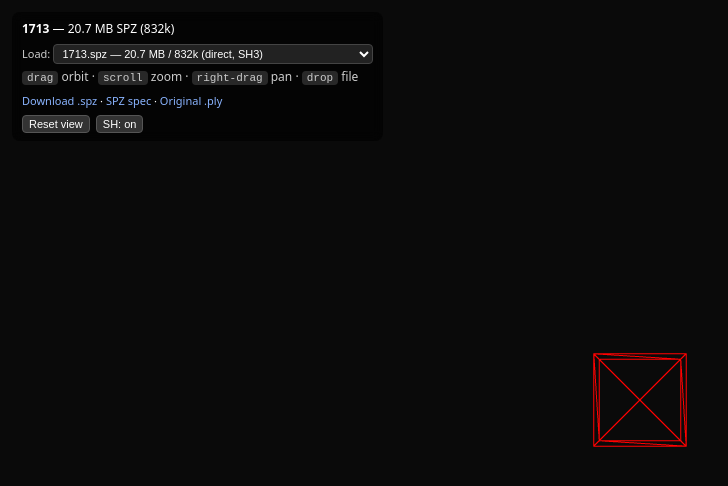
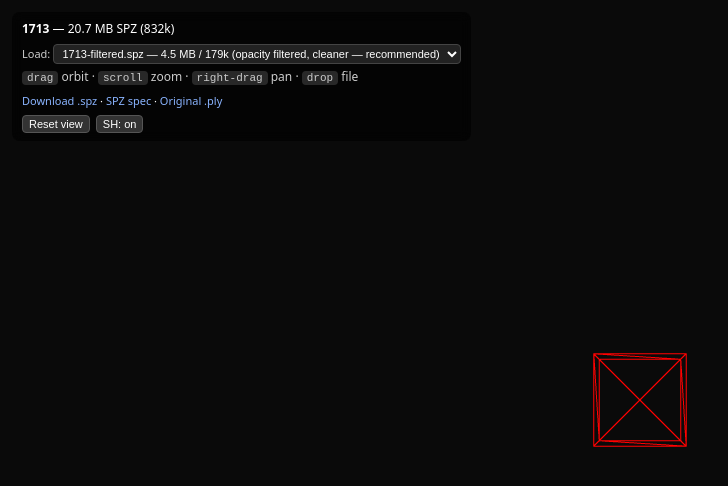
Before and after one commit to ScottSyms/gaussiansplats, a website built with Vite: page index.html in a window 1280 px wide. Shown: the whole page, without its empty margins (0-728 px from the left). Built offline with nearby package versions, Linux system fonts and the light colour scheme; files whose address does not match are found by name; what @sparkjsdev/spark would draw is missing.

Commit message:
feat: default to filtered SPZ (4.5M/179k) for coherent view
- index.html: default selector to 1713-filtered.spz (opacity filtered,
  median-centered, bbox 11.7 vs 308) as recommended web variant
- overlay title/status updated for filtered

```diff
--- a/index.html
+++ b/index.html
@@ -39,8 +39,8 @@
 <body>
   <canvas id="canvas"></canvas>
   <div id="overlay">
-    <h1>1713.spz</h1>
-    <p id="status">Fetching 18.1 MB — 832,888 splats (Morton-sorted, SPZ quantized)</p>
+    <h1 id="overlay-title">1713-filtered.spz</h1>
+    <p id="status">Fetching 4.5 MB — 179,177 splats (opacity filtered)</p>
     <div id="bar-wrap"><div id="bar"></div></div>
     <p style="margin-top:0.75rem; font-size:0.75rem; opacity:0.5">Drag &amp; drop .ply / .spz / .splat to view other files</p>
   </div>
@@ -49,8 +49,8 @@
     <div style="margin-top:6px">
       <label for="fileSelect" style="font-size:11px;opacity:0.8">Load:</label>
       <select id="fileSelect" style="background:#222;color:#fff;border:1px solid #444;border-radius:4px;padding:2px 4px;font-size:11px">
+        <option value="./1713-filtered.spz" selected>1713-filtered.spz — 4.5 MB / 179k (opacity filtered, cleaner — recommended)</option>
         <option value="./1713.spz">1713.spz — 20.7 MB / 832k (direct, SH3)</option>
-        <option value="./1713-filtered.spz">1713-filtered.spz — 4.5 MB / 179k (opacity filtered, cleaner)</option>
         <option value="./1713-filtered.ply">1713-filtered.ply — 42 MB / 179k (PLY)</option>
         <option value="./1713-sorted.spz">1713-sorted.spz — 18.1 MB / 832k (Morton)</option>
         <option value="https://github.com/ScottSyms/gaussiansplats/releases/download/v1.0/1713.ply">Original PLY — 197 MB (Release)</option>
```
